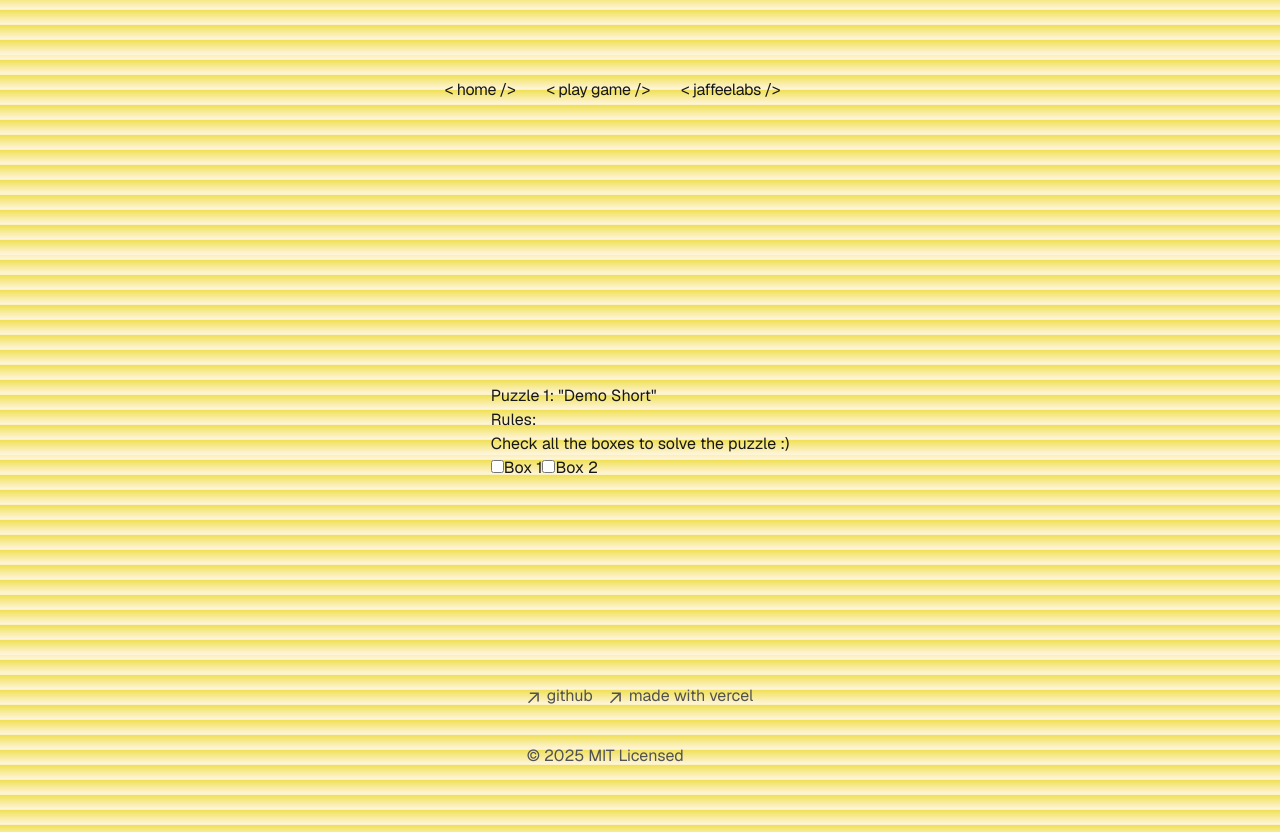
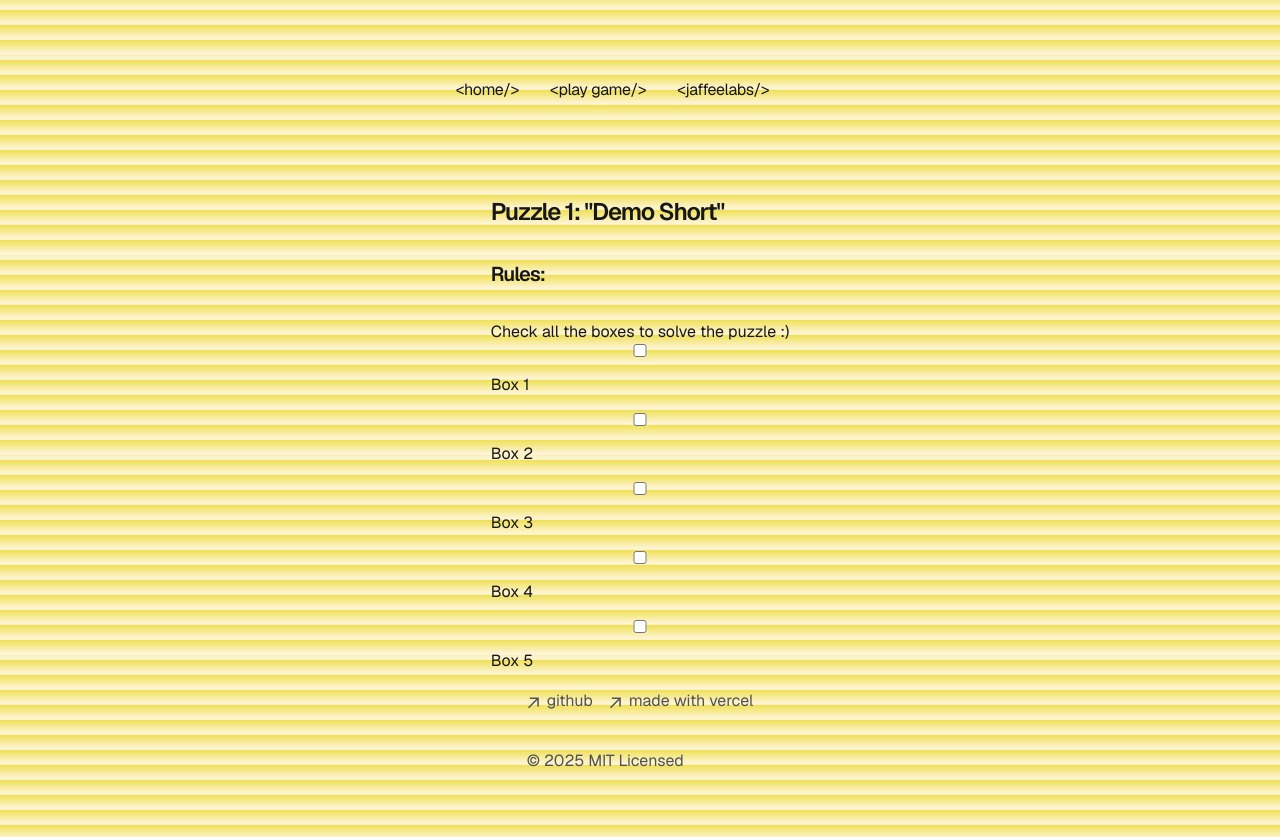
Before and after one commit to milesjaffee/checkbox-puzzles, a Next.js app: page /game/puzzle1 in a window 1280 px wide. Built offline with nearby package versions, Linux system fonts and the light colour scheme.

Commit message:
puzzle 1 can finish

```diff
--- a/app/components/nav.tsx
+++ b/app/components/nav.tsx
@@ -29,9 +29,9 @@ export function Navbar() {
                 <Link
                   key={path}
                   href={path}
-                  className="transition-all hover:text-neutral-800 dark:hover:text-neutral-200 flex align-middle relative py-1 px-2 m-1"
+                  className="transition-all hover:text-neutral-800 flex align-middle relative py-1 px-2 m-1"
                 >
-                  &lt; {name} /&gt; &nbsp;
+                  &lt;{name}/&gt; &nbsp;
                 </Link>
 
                 </>
--- a/app/game/page.tsx
+++ b/app/game/page.tsx
@@ -13,7 +13,7 @@ export const metadata = {
                 className="rounded-full border border-solid border-transparent transition-colors flex items-center justify-center bg-foreground text-background gap-2 hover:bg-[#38383877] font-medium text-sm sm:text-base h-10 sm:h-12 px-4 sm:px-5 sm:w-auto"
                 href="/game/puzzle1"
                 target="_blank"
-                rel="noopener noreferrer"
+                //rel="noopener noreferrer"
                 >
                 Demo Short
                 </a>
@@ -23,7 +23,7 @@ export const metadata = {
                 className="rounded-full border border-solid border-black/[.2] transition-colors flex items-center justify-center hover:bg-[#f2f2f277] hover:border-transparent font-medium text-sm sm:text-base h-10 sm:h-12 px-4 sm:px-5 w-full sm:w-auto md:w-[158px]"
                 href="https://milesjaffee.substack.com"
                 target="_blank"
-                rel="noopener noreferrer"
+                //rel="noopener noreferrer"
                 >
                 Demo Long
                 </a>
--- a/app/game/puzzle1/page.tsx
+++ b/app/game/puzzle1/page.tsx
@@ -12,24 +12,36 @@ export default function Page() {
   const handleCheckboxChange = (whichBox: String) => {
     if (whichBox === 'one') {
       setCheck1(!check1);
+      setCheck4(false);
     } else if (whichBox === 'two') {
       setCheck2(!check2);
+      setCheck3(false);
     } else if (whichBox === 'three') {
       setCheck3(!check3);
+      setCheck5(false);
     } else if (whichBox === 'four') {
       setCheck4(!check4);
     } else if (whichBox === 'five') {
       setCheck5(!check5);
+      setCheck1(false);
     }
+
+    if (check1 && check2 && check3 && check4 && check5) {
+      alert('Congratulations! You solved the puzzle');
+    }
+
   };
 
     return (
       <section>
-        <h1>Puzzle 1: "Demo Short"</h1>
-        <h2>Rules:</h2>
-        <p>Check all the boxes to solve the puzzle :)</p>
+        <h1 className="font-semibold text-2xl mb-8 tracking-tighter">Puzzle 1: "Demo Short"</h1>
+        <p></p>
+        <h2 className="font-semibold text-xl mb-8 tracking-tighter font-italic">Rules:</h2>
+        <ol>
+          <li>Check all the boxes to solve the puzzle :)</li>
+        </ol>
 
-        <div>
+        <div className="flex gap-4 items-left flex-col sm:flex-col">
           <input
             type="checkbox"
             checked={check1}
@@ -43,6 +55,29 @@ export default function Page() {
             onChange={() => handleCheckboxChange('two')}
           />
           <label>Box 2</label>
+
+          <input
+            type="checkbox"
+            checked={check3}
+            onChange={() => handleCheckboxChange('three')}
+          />
+          <label>Box 3</label>
+
+          <input
+            type="checkbox"
+            checked={check4}
+            onChange={() => handleCheckboxChange('four')}
+          />
+          <label>Box 4</label>
+
+          <input
+            type="checkbox"
+            checked={check5}
+            onChange={() => handleCheckboxChange('five')}
+          />
+          <label>Box 5</label>
+
+
         </div>
 
       </section>
--- a/app/page.tsx
+++ b/app/page.tsx
@@ -30,7 +30,7 @@ export default function Home() {
             className="rounded-full border border-solid border-transparent transition-colors flex items-center justify-center bg-foreground text-background gap-2 hover:bg-[#38383877] font-medium text-sm sm:text-base h-10 sm:h-12 px-4 sm:px-5 sm:w-auto"
             href="/game"
             target="_blank"
-            rel="noopener noreferrer"
+            //rel="noopener noreferrer"
           >
             <Image
               //className="dark:invert"
```
